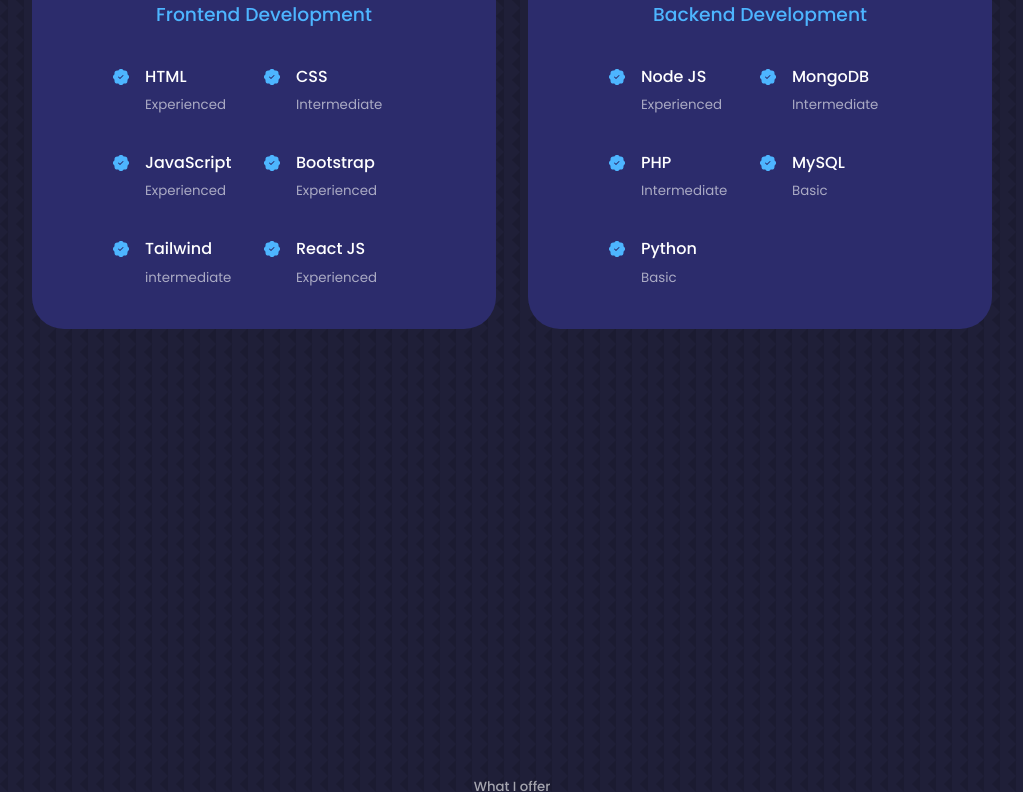
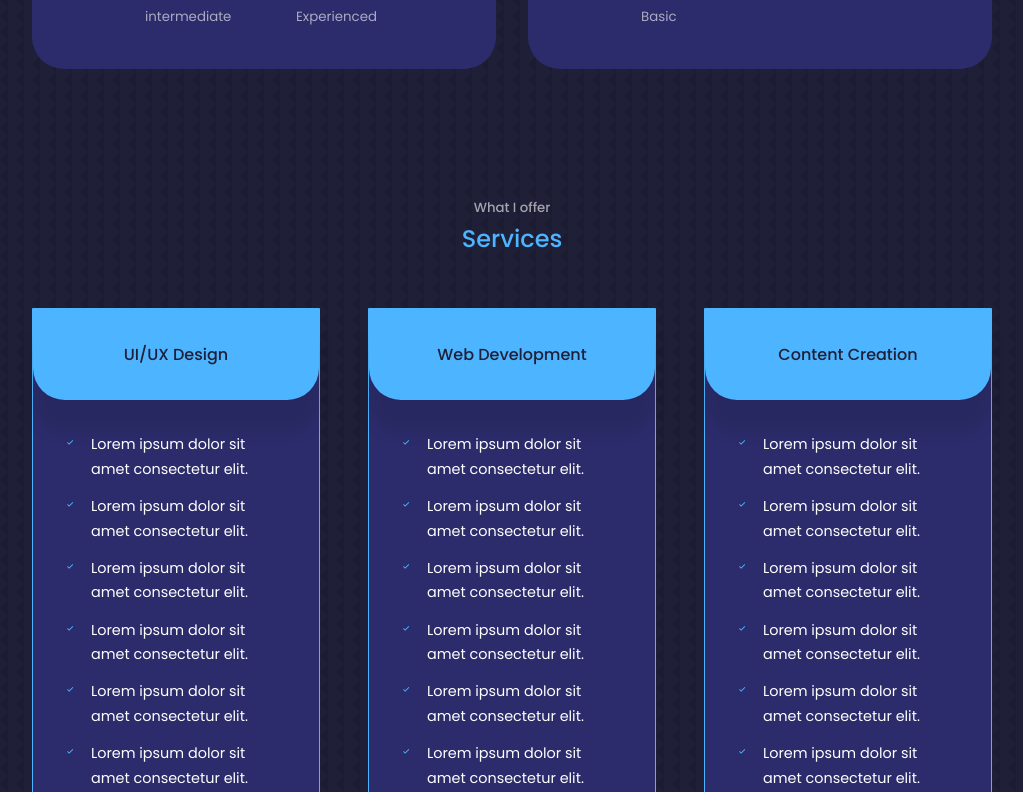
Before and after one commit to harsh-pandey001/Portfolio, a React (Create React App) app: page / in a window 1280 px wide. Shown: the part 2008-2800 px from the top of the page, without its empty margins (128-1151 px from the left). Built offline with nearby package versions, Linux system fonts and the light colour scheme.

Commit message:
remaining files added

```diff
--- a/package.json
+++ b/package.json
@@ -6,6 +6,7 @@
     "@testing-library/jest-dom": "^5.16.4",
     "@testing-library/react": "^13.3.0",
     "@testing-library/user-event": "^13.5.0",
+    "emailjs-com": "^3.2.0",
     "react": "^18.2.0",
     "react-dom": "^18.2.0",
     "react-icons": "^4.4.0",
--- a/src/Components/footer/Footer.jsx
+++ b/src/Components/footer/Footer.jsx
@@ -1,8 +1,33 @@
 import React from "react";
 import "./footer.css";
+import {FaFacebookF} from 'react-icons/fa'
+import {FiInstagram} from 'react-icons/fi'
+import {IoLogoTwitter} from 'react-icons/io'
 
 const Footer = () => {
-  return <div>footer</div>;
+  return <footer>
+    <a href="#" className="footer__logo">Persional Portfolio</a>
+
+    <ul className="permalinks">
+      <li><a href="#">Home</a></li>
+      <li><a href="#about">About</a></li>
+      <li><a href="#experience">Experience</a></li>
+      <li><a href="#services">Service</a></li>
+      <li><a href="#portfolio">Portfolio</a></li>
+      <li><a href="#testimonial">Testimonials</a></li>
+      <li><a href="#contact">Contact</a></li>
+    </ul>
+
+    <div className="footer__socials">
+      <a href="https://www.facebook.com/harsh.pandey.92505"><FaFacebookF/></a>
+      <a href="https://www.instagram.com/_.h.a.rs.h_/"><FiInstagram/></a>
+      <a href="https://twitter.com/Harsh2060"><IoLogoTwitter/></a>
+    </div>
+
+    <div className="footer__copyright">
+      <small>&copy; Harsh Pandey. All rights reserved</small>
+    </div>
+  </footer>;
 };
 
 export default Footer;
--- a/src/Components/footer/footer.css
+++ b/src/Components/footer/footer.css
@@ -0,0 +1,68 @@
+footer {
+    background: var(--color-primary);
+    padding: 3rem 0;
+    text-align: center;
+    font-size: 0.9rem;
+    margin-top: 7rem;
+}
+
+footer a {
+    color: var(--color-bg);
+}
+
+.footer__logo {
+    font-size: 2rem;
+    font-weight: 500;
+    margin-bottom: 2rem;
+    display: inline-block;
+}
+
+.permalinks {
+    display: flex;
+    flex-wrap: wrap;
+    justify-content: center;
+    gap: 2rem;
+    margin: 0 auto 3rem;
+}
+
+.footer__socials {
+    display: flex;
+    justify-content: center;
+    gap: 1rem;
+    margin-bottom: 4rem;
+}
+
+.footer__socials a {
+    background: var(--color-bg);
+    color: var(--color-white);
+    padding: 0.8rem;
+    border-radius: 0.7rem;
+    display: flex;
+    border: 1px solid transparent;
+}
+
+.footer__socials a:hover {
+    background: transparent;
+    color: var(--color-bg);
+    border-color: var(--color-bg);
+}
+
+.footer__copyright {
+    margin-bottom: 4rem;
+    color: var(--color-bg);
+}
+
+
+
+/* ===============================================Responsiveness================================= */
+@media screen and (max-width:600px) {
+
+    .permalinks {
+        flex-direction: column;
+        gap: 5rem;
+    }
+
+    .footer__socials {
+        margin-bottom: 2.6rem;
+    }
+}
--- a/src/Components/nav/nav.css
+++ b/src/Components/nav/nav.css
@@ -28,6 +28,6 @@
 }
 
 nav a.active{
-    background: var(--color-bg);
-    color: var(--color-white);
+    background: var(--color-primary);
+    color: var(--color-bg);
 }
--- a/src/Components/portfolio/Portfolio.jsx
+++ b/src/Components/portfolio/Portfolio.jsx
@@ -11,42 +11,42 @@
   {
     id: 1,
     image: img1,
-    title: "Lorem ipsum dolor sit, amet consectetur adipisicing elit.",
+    title: "This is portfolio title",
     github: "https://github.com/harsh-pandey001",
     demo: "https://github.com/harsh-pandey001/myfirstgit",
   },
   {
     id: 2,
     image: img2,
-    title: "Lorem ipsum dolor sit, amet consectetur adipisicing elit.",
+    title: "This is portfolio title",
     github: "https://github.com/harsh-pandey001",
     demo: "https://github.com/harsh-pandey001/myfirstgit",
   },
   {
     id: 3,
     image: img3,
-    title: "Lorem ipsum dolor sit, amet consectetur adipisicing elit.",
+    title: "This is portfolio title",
     github: "https://github.com/harsh-pandey001",
     demo: "https://github.com/harsh-pandey001/myfirstgit",
   },
   {
     id: 4,
     image: img4,
-    title: "Lorem ipsum dolor sit, amet consectetur adipisicing elit.",
+    title: "This is portfolio title",
     github: "https://github.com/harsh-pandey001",
     demo: "https://github.com/harsh-pandey001/myfirstgit",
   },
   {
     id: 5,
     image: img5,
-    title: "Lorem ipsum dolor sit, amet consectetur adipisicing elit.",
+    title: "This is portfolio title",
     github: "https://github.com/harsh-pandey001",
     demo: "https://github.com/harsh-pandey001/myfirstgit",
   },
   {
     id: 6,
     image: img6,
-    title: "Lorem ipsum dolor sit, amet consectetur adipisicing elit.",
+    title: "This is portfolio title",
     github: "https://github.com/harsh-pandey001",
     demo: "https://github.com/harsh-pandey001/myfirstgit",
   },
--- a/src/Components/portfolio/portfolio.css
+++ b/src/Components/portfolio/portfolio.css
@@ -33,20 +33,20 @@
 }
 
 /* ===============================================Responsiveness================================= */
-/* @media screen and (max-width:1024px) {
-    .portfolio__container{
+@media screen and (max-width:1024px) {
+    .container{
         grid-template-columns: 1fr 1fr;
         gap: 1.2rem;
     }
 
-} */
+}
 
 /* ===============================================Responsiveness================================= */
-/* @media screen and (max-width:600px) {
+@media screen and (max-width:600px) {
     .portfolio__container {
         grid-template-columns: 1fr;
         gap: 1rem;
 
     }
 
-} */
+}
--- a/src/Components/services/Services.jsx
+++ b/src/Components/services/Services.jsx
@@ -16,32 +16,29 @@
           <ul className="service__list">
             <li>
               <BiCheck className = "service__list-icon"/>
-              <p>Lorem ipsum dolor sit amet consectetur adipisicing elit.</p>
+              <p>Lorem ipsum dolor sit amet consectetur elit.</p>
             </li>
             <li>
               <BiCheck className = "service__list-icon"/>
-              <p>Lorem ipsum dolor sit amet consectetur adipisicing elit.</p>
+              <p>Lorem ipsum dolor sit amet consectetur elit.</p>
             </li>
             <li>
               <BiCheck className = "service__list-icon"/>
-              <p>Lorem ipsum dolor sit amet consectetur adipisicing elit.</p>
+              <p>Lorem ipsum dolor sit amet consectetur elit.</p>
             </li>
             <li>
               <BiCheck className = "service__list-icon"/>
-              <p>Lorem ipsum dolor sit amet consectetur adipisicing elit.</p>
+              <p>Lorem ipsum dolor sit amet consectetur elit.</p>
             </li>
             <li>
               <BiCheck className = "service__list-icon"/>
-              <p>Lorem ipsum dolor sit amet consectetur adipisicing elit.</p>
+              <p>Lorem ipsum dolor sit amet consectetur elit.</p>
             </li>
             <li>
               <BiCheck className = "service__list-icon"/>
-              <p>Lorem ipsum dolor sit amet consectetur adipisicing elit.</p>
+              <p>Lorem ipsum dolor sit amet consectetur elit.</p>
             </li>
-            <li>
-              <BiCheck className = "service__list-icon"/>
-              <p>Lorem ipsum dolor sit amet consectetur adipisicing elit.</p>
-            </li>
+
           </ul>
         </article>
         {/* End of UI/UX */}
@@ -54,32 +51,33 @@
           <ul className="service__list">
             <li>
               <BiCheck className = "service__list-icon"/>
-              <p>Lorem ipsum dolor sit amet consectetur adipisicing elit.</p>
+              <p>Lorem ipsum dolor sit amet consectetur elit.</p>
             </li>
             <li>
               <BiCheck className = "service__list-icon"/>
-              <p>Lorem ipsum dolor sit amet consectetur adipisicing elit.</p>
+              <p>Lorem ipsum dolor sit amet consectetur elit.</p>
             </li>
             <li>
               <BiCheck className = "service__list-icon"/>
-              <p>Lorem ipsum dolor sit amet consectetur adipisicing elit.</p>
+              <p>Lorem ipsum dolor sit amet consectetur elit.</p>
             </li>
             <li>
               <BiCheck className = "service__list-icon"/>
-              <p>Lorem ipsum dolor sit amet consectetur adipisicing elit.</p>
+              <p>Lorem ipsum dolor sit amet consectetur elit.</p>
             </li>
             <li>
               <BiCheck className = "service__list-icon"/>
-              <p>Lorem ipsum dolor sit amet consectetur adipisicing elit.</p>
+              <p>Lorem ipsum dolor sit amet consectetur elit.</p>
             </li>
             <li>
               <BiCheck className = "service__list-icon"/>
-              <p>Lorem ipsum dolor sit amet consectetur adipisicing elit.</p>
+              <p>Lorem ipsum dolor sit amet consectetur elit.</p>
             </li>
             <li>
               <BiCheck className = "service__list-icon"/>
-              <p>Lorem ipsum dolor sit amet consectetur adipisicing elit.</p>
+              <p>Lorem ipsum dolor sit amet consectetur elit.</p>
             </li>
+
           </ul>
         </article>
         {/* End of web Development */}
@@ -92,32 +90,29 @@
           <ul className="service__list">
             <li>
               <BiCheck className = "service__list-icon"/>
-              <p>Lorem ipsum dolor sit amet consectetur adipisicing elit.</p>
+              <p>Lorem ipsum dolor sit amet consectetur elit.</p>
             </li>
             <li>
               <BiCheck className = "service__list-icon"/>
-              <p>Lorem ipsum dolor sit amet consectetur adipisicing elit.</p>
+              <p>Lorem ipsum dolor sit amet consectetur elit.</p>
             </li>
             <li>
               <BiCheck className = "service__list-icon"/>
-              <p>Lorem ipsum dolor sit amet consectetur adipisicing elit.</p>
+              <p>Lorem ipsum dolor sit amet consectetur elit.</p>
             </li>
             <li>
               <BiCheck className = "service__list-icon"/>
-              <p>Lorem ipsum dolor sit amet consectetur adipisicing elit.</p>
+              <p>Lorem ipsum dolor sit amet consectetur elit.</p>
             </li>
             <li>
               <BiCheck className = "service__list-icon"/>
-              <p>Lorem ipsum dolor sit amet consectetur adipisicing elit.</p>
+              <p>Lorem ipsum dolor sit amet consectetur elit.</p>
             </li>
             <li>
               <BiCheck className = "service__list-icon"/>
-              <p>Lorem ipsum dolor sit amet consectetur adipisicing elit.</p>
+              <p>Lorem ipsum dolor sit amet consectetur elit.</p>
             </li>
-            <li>
-              <BiCheck className = "service__list-icon"/>
-              <p>Lorem ipsum dolor sit amet consectetur adipisicing elit.</p>
-            </li>
+
           </ul>
         </article>
         {/* End of content creation */}
--- a/src/index.css
+++ b/src/index.css
@@ -58,7 +58,6 @@
 
 section {
     margin-top: 8rem;
-    height: 100vh;
 }
 
 section>h2, section>h5 {
```
Also changed, not shown: src/Components/contact/Contact.jsx (+35 -8 lines), 1 other file (tests, documents, lock files or other folders).
